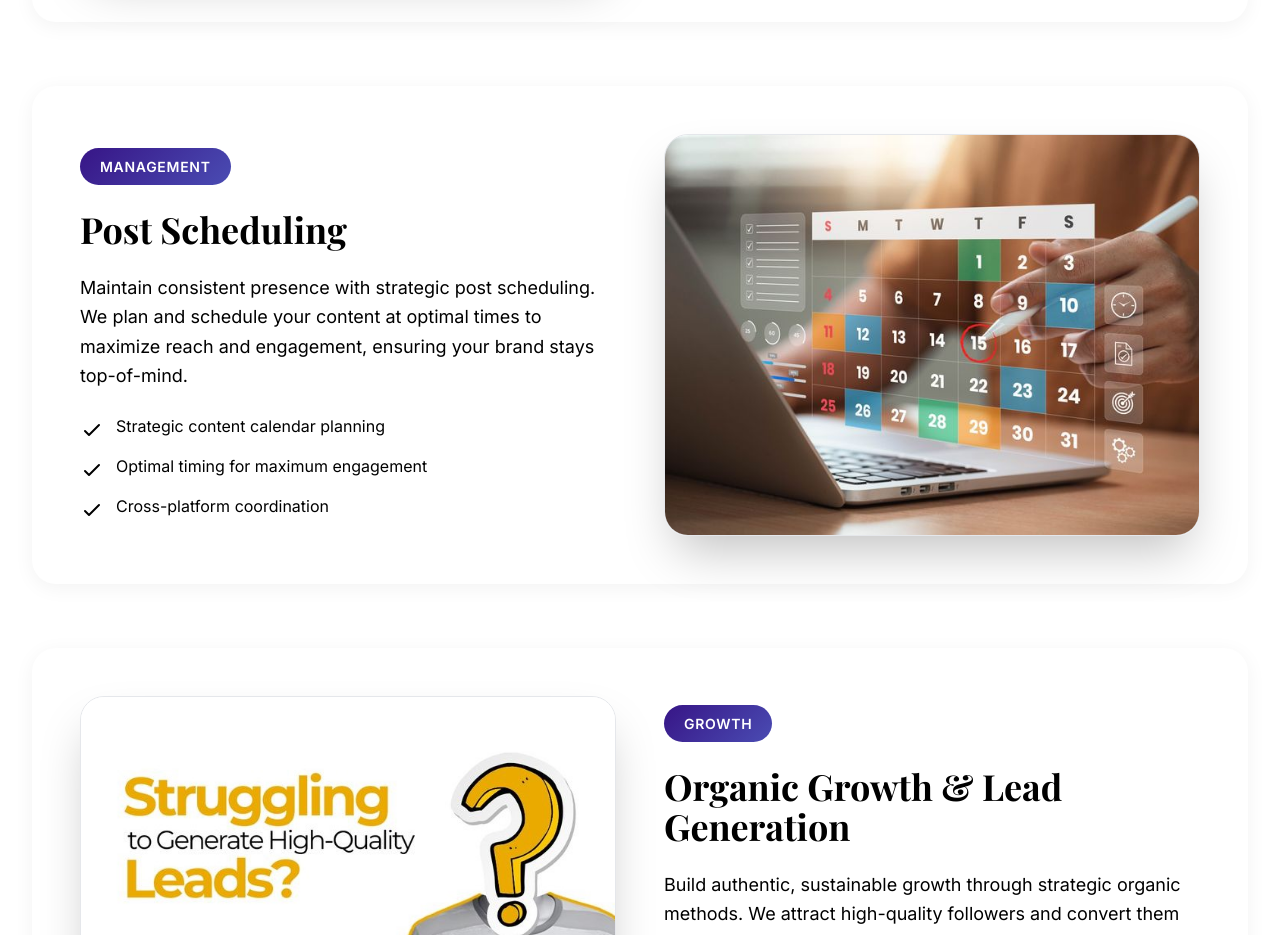
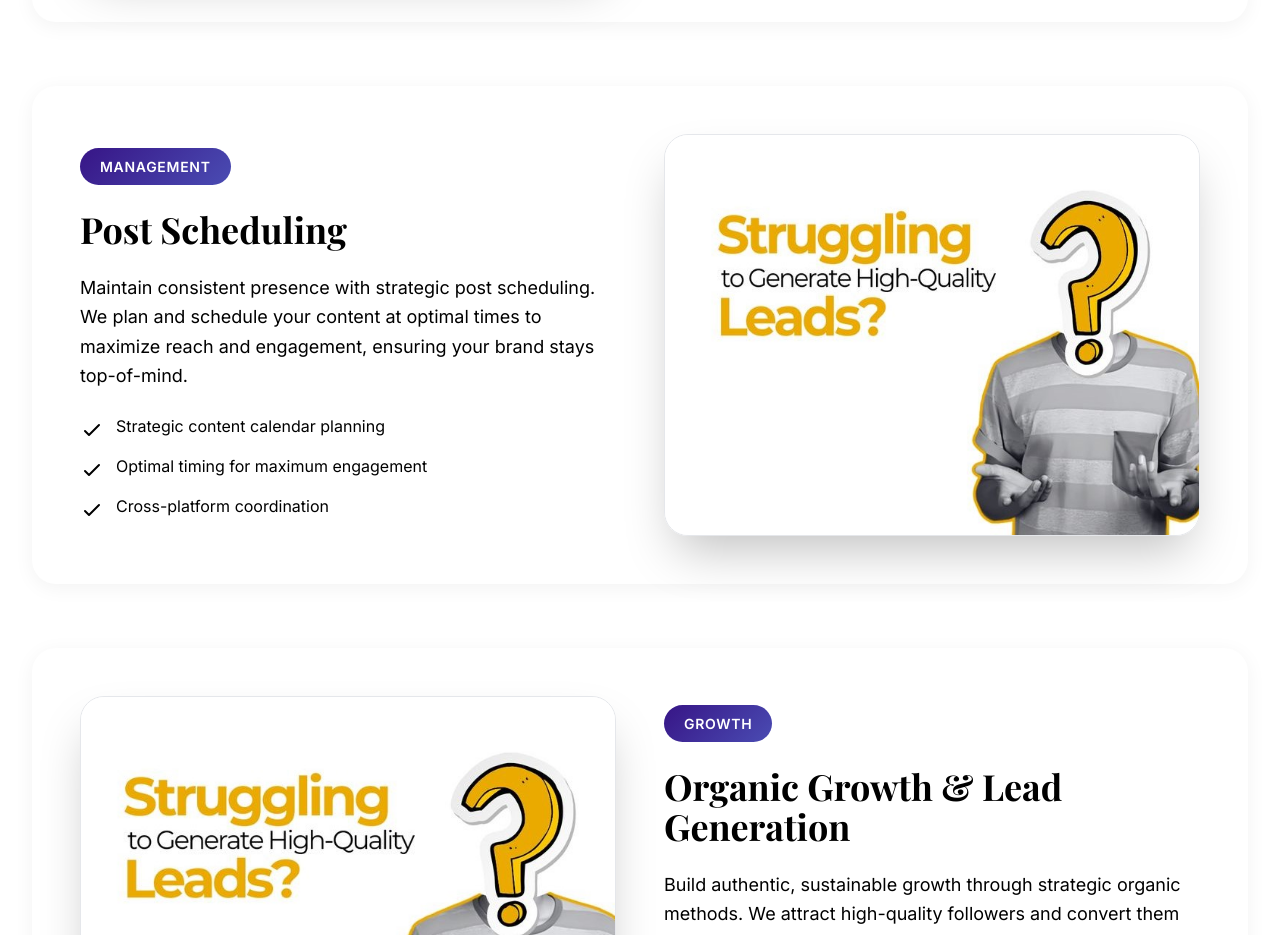
Before and after one commit to happygadda-oss/SyndeoStudio, a website: page services.html in a window 1280 px wide. Shown: the part 3200-4135 px from the top of the page. Drawn offline with nearby package versions, Linux system fonts and the light colour scheme.

Commit message:
Update services.html

```diff
--- a/services.html
+++ b/services.html
@@ -593,9 +593,9 @@
                 class="rounded-3xl overflow-hidden shadow-2xl border border-gray-200"
               >
                 <img
-                  src="schedul.jpg"
-                  alt="Social Media Post Scheduling"
-                  class="w-full h-[400px] object-cover hover:scale-105 transition duration-500"
+                  src="lead.jpg"
+                  alt="Lead generation and organiuc growth "
+                  class="w-full h-[400px] hover:scale-105 transition duration-500"
                 />
               </div>
             </div>
```
